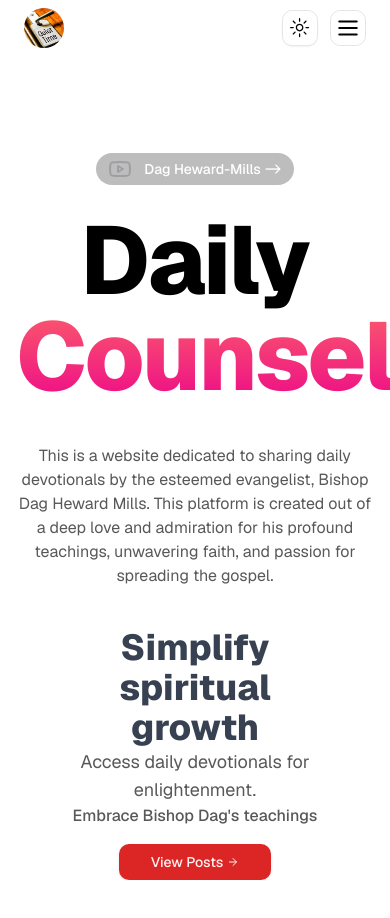
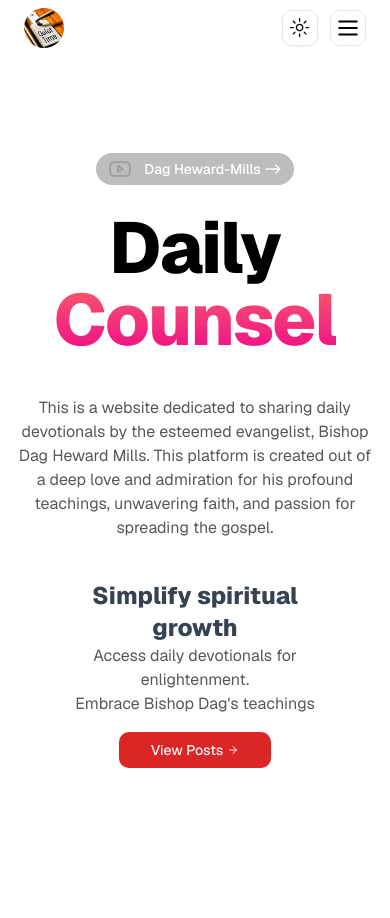
Before and after one commit to samezzz/evangelist-dag-devotionals, a Next.js app: page / in a window 390 px wide. Shown: the top 918 px of the page. Built offline with nearby package versions, Linux system fonts and the light colour scheme.

Commit message:
padding and margins

```diff
--- a/components/DC.tsx
+++ b/components/DC.tsx
@@ -36,7 +36,7 @@
 
     return (
       <h1
-        className="pb-4 font-extrabold tracking-tight text-8xl lg:text-[200px] bg-clip-text"
+        className="pb-4 font-extrabold tracking-tight text-7xl md:text-9xl lg:text-[200px] bg-clip-text"
         data-aos="fade-down"
       >
         {alternatingGradients}
--- a/components/Hero.tsx
+++ b/components/Hero.tsx
@@ -8,7 +8,7 @@
   return (
     <section>
       <div className="relative max-w-6xl min-h-screen px-4 mx-auto sm:px-6 ">
-        <div className="pt-24 lg:pt-12 pb-16 md:pt-52 md:pb-32">
+        <div className="pt-24 lg:pt-12 pb-16 md:pt-32 md:pb-32">
         <Particles className="absolute inset-0 -z-10 " />
         <Particles className="absolute inset-0 -z-10 " />
           {/* Hero content */}
--- a/components/cta.tsx
+++ b/components/cta.tsx
@@ -22,14 +22,14 @@
           />
           {/* Content */}
           <div className="max-w-3xl mx-auto text-center">
-            <h2 className="text-4xl font-extrabold text dark:text-gray-300 text-gray-700">
+            <h2 className="text-2xl md:text-4xl font-extrabold text dark:text-gray-300 text-gray-700">
               Simplify spiritual growth
             </h2>
-            <p className="text-lg text-gray-50 dark:text-gray-20 ">
+            <p className="md:ext-lg text-gray-50 dark:text-gray-20 ">
               Access daily devotionals for enlightenment.
             </p>
             <div>
-              <div className="inline-flex font-medium text-gray-50 dark:text-gray-20 mb-4">
+              <div className="inline-flex md:font-medium text-gray-50 dark:text-gray-20 mb-4">
                 Embrace Bishop Dag's teachings
               </div>
             </div>
```
Also changed, not shown: 1 other file (tests, documents, lock files or other folders).
